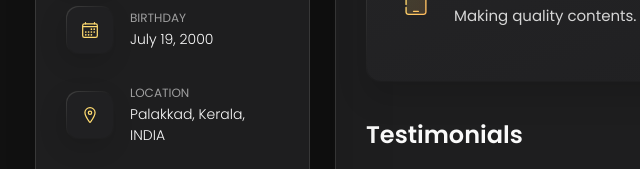
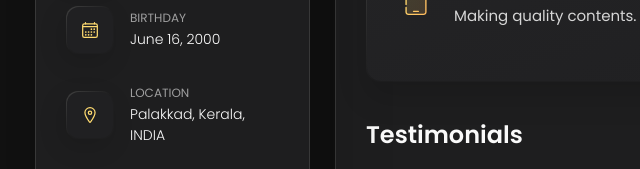
Before and after one commit to ajay-er/portfolio, a plain HTML site: page index.html in a window 1280 px wide. Shown: the part 631-800 px from the top of the page, 5-645 px from the left. Drawn offline with nearby package versions, Linux system fonts and the light colour scheme.

Commit message:
Update index.html

```diff
--- a/index.html
+++ b/index.html
@@ -105,7 +105,7 @@
             <div class="contact-info">
               <p class="contact-title">Birthday</p>
 
-              <time datetime="2000-07-19">July 19, 2000</time>
+              <time datetime="2000-07-19">June 16, 2000</time>
             </div>
 
           </li>
```
